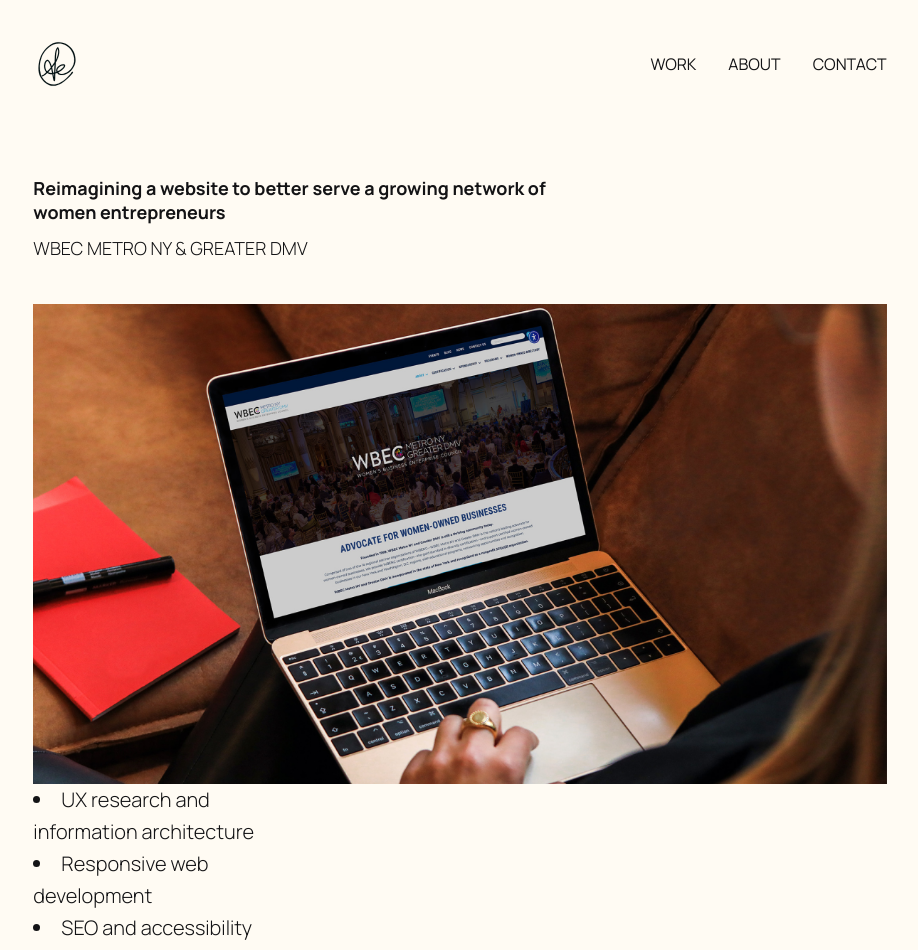
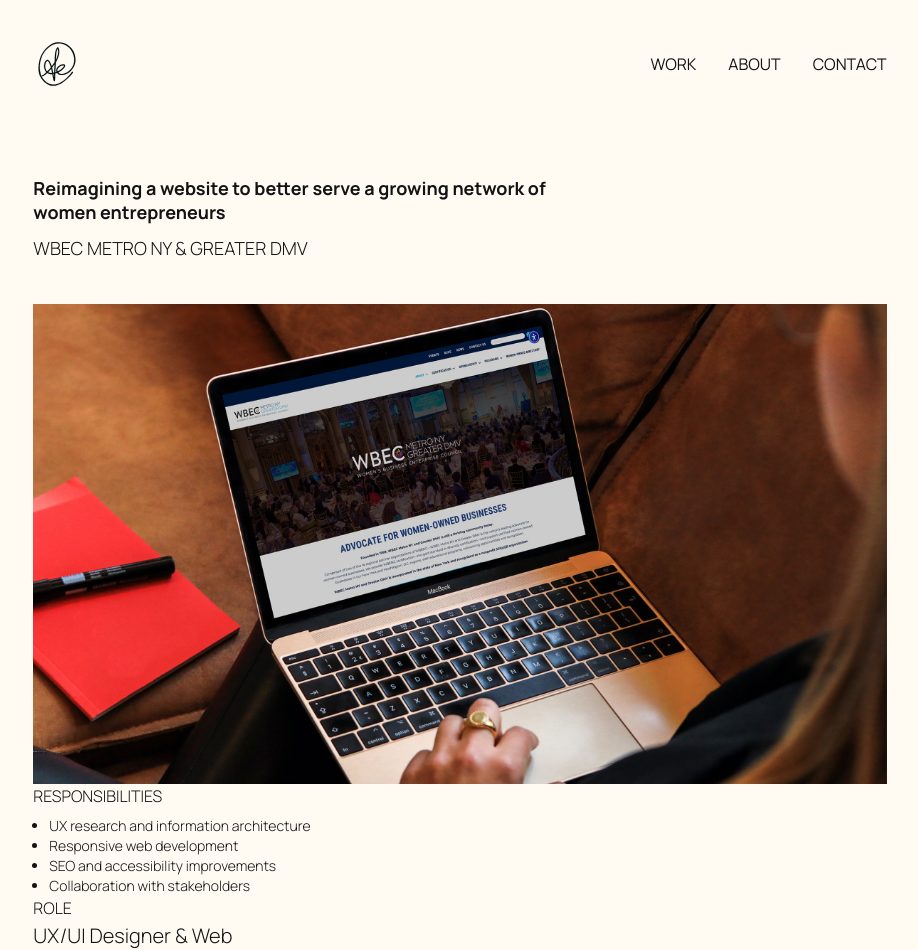
Before and after one commit to aescaba/portfolio, a Next.js app: page /work/wbecnydmv in a window 1280 px wide. Shown: the top 950 px of the page, without its empty margins (180-1098 px from the left). Built offline with nearby package versions, Linux system fonts and the light colour scheme.

Commit message:
created new text block component, testing with metadata section

```diff
--- /dev/null
+++ b/components/textblock.js
@@ -0,0 +1,25 @@
+
+
+export default function TextBlock({ isBulleted = false, heading = "", body = [] }) {
+
+    /*
+        bulleted: boolean | is the body a bulleted list?
+        heading: string | heading of the text block
+        body: array (string) | body copy of the text block
+    */
+
+    return (
+        <div class="flex-col w-1/3">
+            <h3 class="uppercase text-base mb-2">{heading}</h3>
+            {isBulleted ?
+                <ul className={"list-disc list-outside pl-4 text-sm"}>
+                    {body.map((bullet) => {
+                        return (
+                            <li key={bullet}>{bullet}</li>
+                        );
+                    })}
+                </ul>
+                : <p>{body}</p>}
+        </div>
+    );
+}
--- a/components/work/workmetadata.js
+++ b/components/work/workmetadata.js
@@ -2,6 +2,8 @@
 // function Heading(heading){
 //     return <h3 class="uppercase text-base font-semibold">{heading}</h3>
 // }
+
+import TextBlock from "../textblock";
 
 export default function WorkMetadata({ responsibilities, role, tools }) {
 
@@ -13,13 +15,20 @@ export default function WorkMetadata({ responsibilities, role, tools }) {
 
     return (
         <div class="flex-row mb-10">
+
+<TextBlock
+isBulleted={true}
+heading="Responsibilities"
+body={responsibilities}
+/>
+
             <div class="flex-col w-1/3">
                 {/* <Heading heading={"Responsibilities"}/> */}
-                {responsibilities.map((point) => {
+                {/* {responsibilities.map((point) => {
                         return (
                             <li key={point}>{point}</li>
                         );
-                    })}
+                    })} */}
             </div>
             <div class="flex-col w-1/3">
                 <h3 class="uppercase text-base">Role</h3>
```
